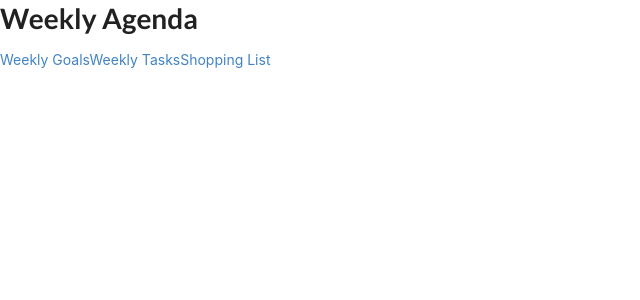
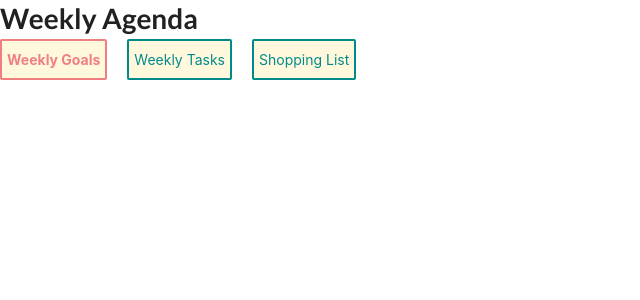
Before and after one commit to melissamfields12/weekly-agenda-app, a React (Create React App) app: page / in a window 1280 px wide. Shown: the top 300 px of the page, without its empty margins (0-640 px from the left). Built offline with nearby package versions, Linux system fonts and the light colour scheme.

Commit message:
Added starter styling to NavBar component.

```diff
--- a/src/components/NavBar.js
+++ b/src/components/NavBar.js
@@ -3,11 +3,19 @@ import { NavLink } from "react-router-dom";
 
 function NavBar() {
     const linkStyle = {
-
+        color: "#008B8B",
+        padding: "10px 5px",
+        marginRight: "20px",
+        background: "#FFF8DC",
+        border: "solid",
+        borderRadius: "2px",
+        borderWidth: "2px"
     }
 
-    const activeStyle ={
-
+    const activeStyle = {
+        color: "#F08080",
+        border: "solid",
+        fontWeight: "bold"
     }
 
     return (
```
